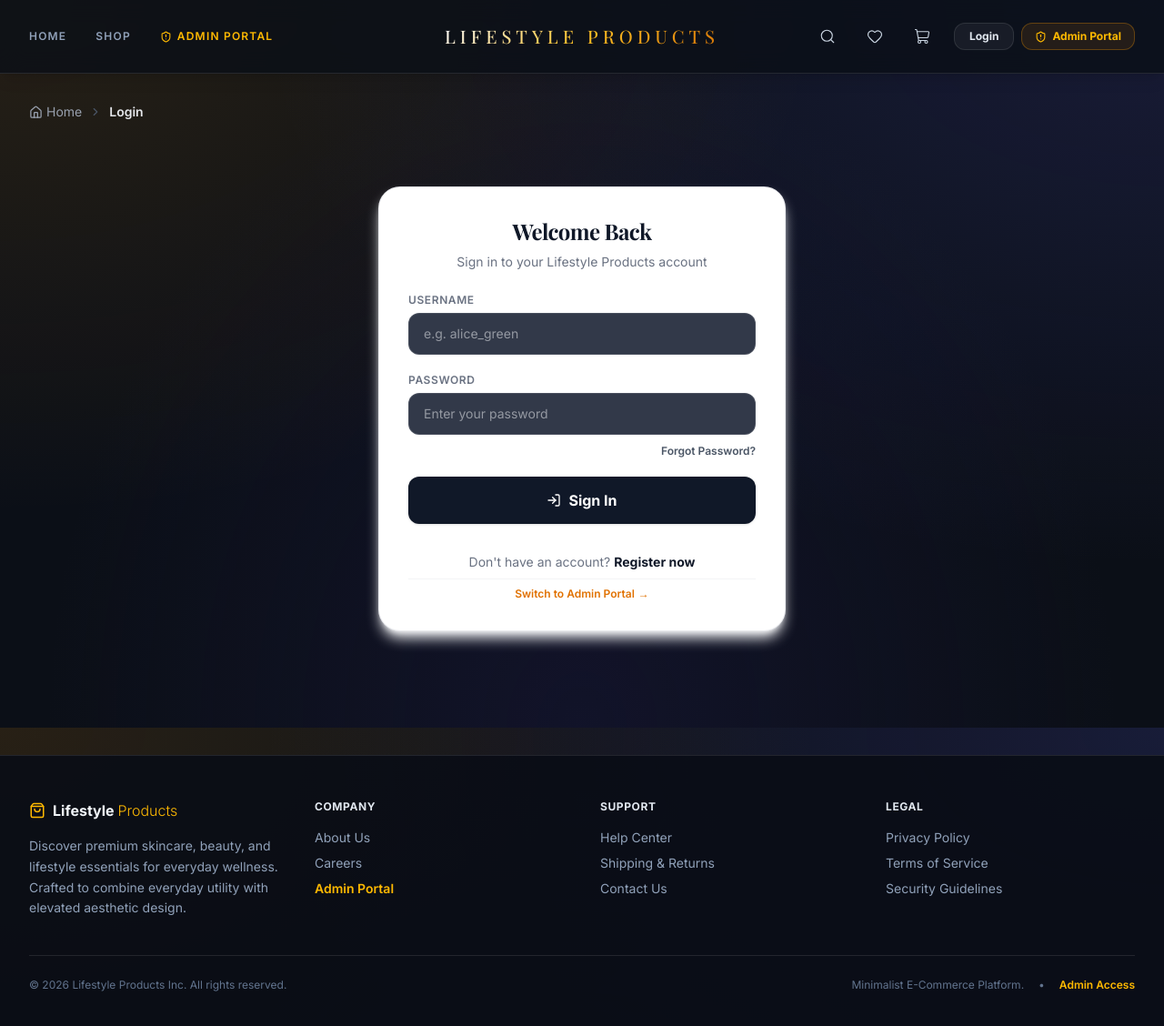
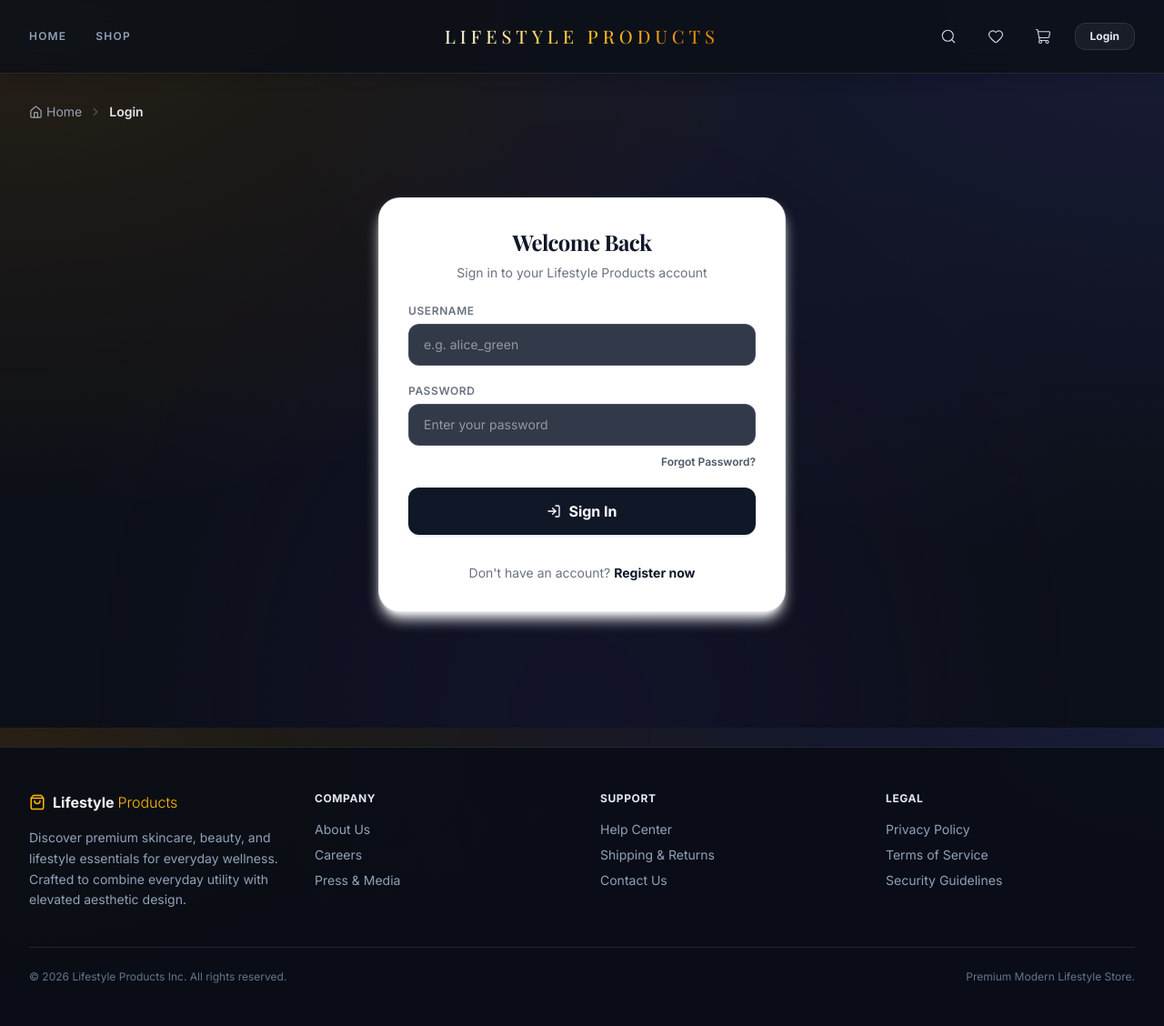
Before and after one commit to priyankamartur/LIFESTYLE_PRODUCTS, a React (Vite) app in the folder visioncoders_lifestyle_products_frontend/: page /login in a window 1280 px wide. Shown: the top 1128 px of the page at 91% size. Built offline with nearby package versions, Linux system fonts and the light colour scheme; no server answers; a web font is replaced by a local one.

Commit message:
fix: isolate admin panel completely from customer storefront layout

```diff
--- a/visioncoders_lifestyle_products_frontend/src/components/layout/Footer.jsx
+++ b/visioncoders_lifestyle_products_frontend/src/components/layout/Footer.jsx
@@ -26,7 +26,7 @@
             <ul className="space-y-2 text-sm">
               <li><Link to="/catalog" className="hover:text-amber-400 transition">About Us</Link></li>
               <li><Link to="/catalog" className="hover:text-amber-400 transition">Careers</Link></li>
-              <li><Link to="/admin/login" className="text-amber-400 hover:text-amber-300 font-semibold transition">Admin Portal</Link></li>
+              <li><Link to="/catalog" className="hover:text-amber-400 transition">Press & Media</Link></li>
             </ul>
           </div>
 
@@ -55,9 +55,7 @@
         <div className="border-t border-white/10 pt-6 flex flex-col md:flex-row justify-between items-center text-xs space-y-4 md:space-y-0 text-slate-500">
           <span>&copy; {new Date().getFullYear()} Lifestyle Products Inc. All rights reserved.</span>
           <div className="flex items-center gap-4">
-            <span>Minimalist E-Commerce Platform.</span>
-            <span>&bull;</span>
-            <Link to="/admin/login" className="text-amber-400 hover:underline font-semibold">Admin Access</Link>
+            <span>Premium Modern Lifestyle Store.</span>
           </div>
         </div>
       </div>
--- a/visioncoders_lifestyle_products_frontend/src/components/layout/Navbar.jsx
+++ b/visioncoders_lifestyle_products_frontend/src/components/layout/Navbar.jsx
@@ -43,7 +43,7 @@
             >
               Shop
             </Link>
-            {isAdmin ? (
+            {isAdmin && (
               <Link
                 to="/admin/dashboard"
                 className={`flex items-center gap-1.5 text-amber-400 hover:text-amber-300 transition duration-200 ${
@@ -52,16 +52,6 @@
               >
                 <LayoutDashboard size={13} />
                 Admin Dashboard
-              </Link>
-            ) : (
-              <Link
-                to="/admin/login"
-                className={`flex items-center gap-1.5 text-amber-400 hover:text-amber-300 transition duration-200 ${
-                  location.pathname.startsWith('/admin') ? 'border-b-2 border-amber-400 pb-1' : ''
-                }`}
-              >
-                <ShieldAlert size={13} />
-                Admin Portal
               </Link>
             )}
           </div>
@@ -154,21 +144,12 @@
                 )}
               </div>
             ) : (
-              <div className="flex items-center gap-2">
               <Link
                 to="/login"
                 className="px-4 py-1.5 text-xs font-bold text-slate-200 hover:text-amber-400 transition bg-white/5 border border-white/10 rounded-xl"
               >
                 Login
               </Link>
-                <Link
-                  to="/admin/login"
-                  className="px-3.5 py-1.5 text-xs font-bold text-amber-400 hover:text-amber-300 transition bg-amber-500/10 border border-amber-500/30 rounded-xl flex items-center gap-1.5"
-                >
-                  <ShieldAlert size={13} />
-                  Admin Portal
-                </Link>
-              </div>
             )}
           </div>
 
--- a/visioncoders_lifestyle_products_frontend/src/pages/auth/Login.jsx
+++ b/visioncoders_lifestyle_products_frontend/src/pages/auth/Login.jsx
@@ -100,16 +100,11 @@
           </button>
         </form>
 
-        <div className="text-center text-sm text-gray-500 pt-2 space-y-2">
+        <div className="text-center text-sm text-gray-500 pt-2">
           <div>
             Don't have an account?{' '}
             <Link to="/register" className="text-gray-900 font-bold hover:underline">
               Register now
-            </Link>
-          </div>
-          <div className="pt-2 border-t border-gray-100">
-            <Link to="/admin/login" className="text-xs font-semibold text-amber-600 hover:text-amber-700 transition flex items-center justify-center gap-1">
-              <span>Switch to Admin Portal</span> &rarr;
             </Link>
           </div>
         </div>
```
Lines whose indentation alone changed are shown as unchanged.
